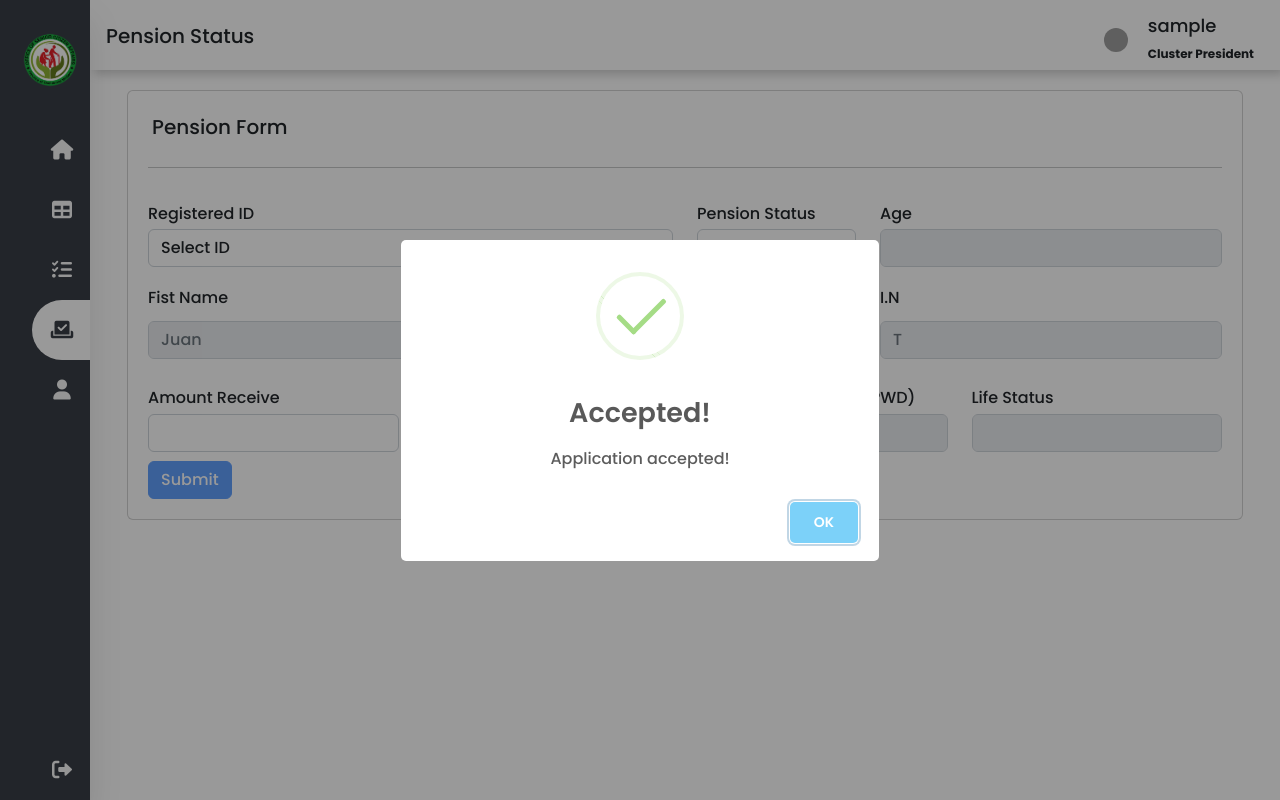
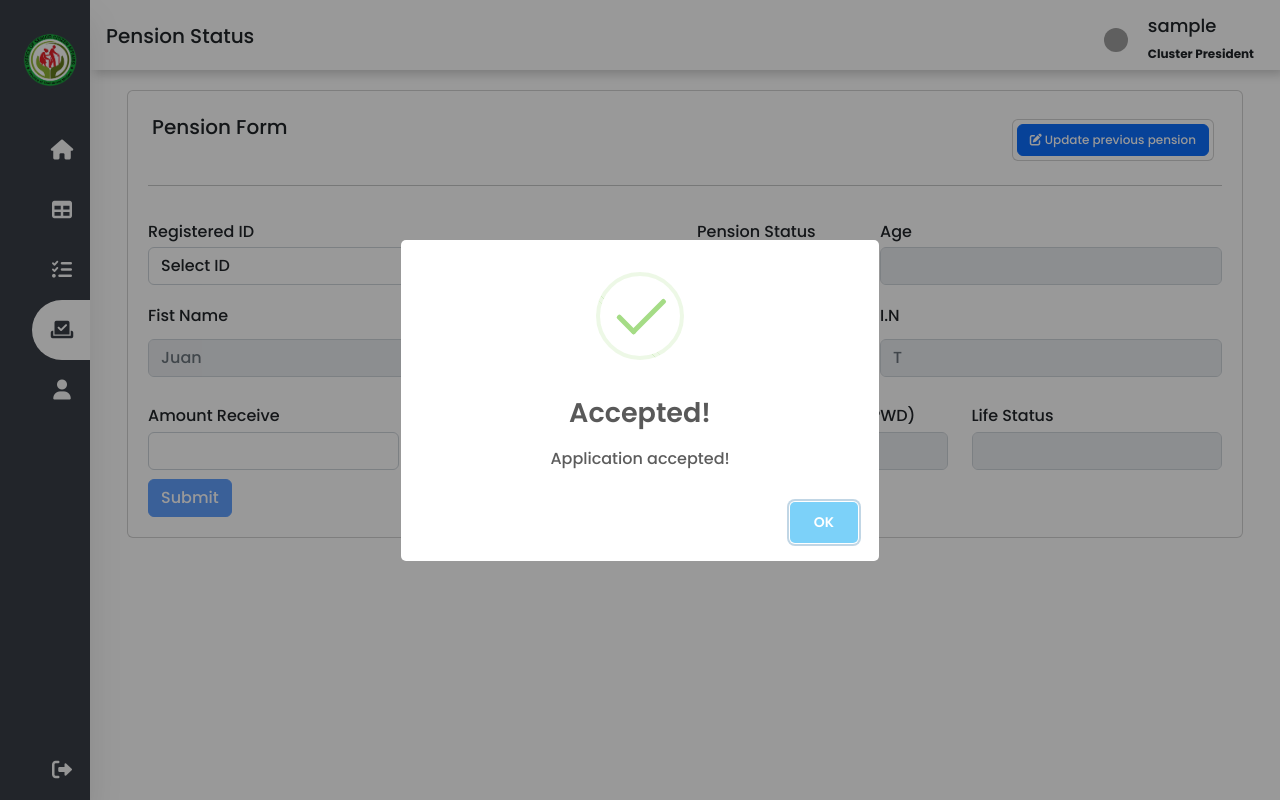
Before and after one commit to kntjrld/i-osca, a PHP site: page /status in a window 1280 px wide. Run offline with PHP 8.4, Linux system fonts and the light colour scheme; the visitor is signed in with stand-in values (Sample User, id 1); tables that the repository leaves empty or names only in its code hold one stand-in row (values such as "Sample post"); grey boxes are pictures that could not be loaded.

Commit message:
added update function for previous pension status

```diff
--- a/status.php
+++ b/status.php
@@ -23,6 +23,10 @@ if (isset($_SESSION['user_id']) && isset($_SESSION['user_name'])) {
     <script src="https://ajax.googleapis.com/ajax/libs/jquery/3.6.0/jquery.min.js"></script>
     <script src="lib/status.js"></script>
     <script src="lib/security.js"></script>
+
+
+    <!-- BOOTSTRAP JS -->
+    <script src="https://cdn.jsdelivr.net/npm/bootstrap@5.2.2/dist/js/bootstrap.bundle.min.js"></script>
 
 </head>
 
@@ -97,7 +101,12 @@ if (isset($_SESSION['user_id']) && isset($_SESSION['user_name'])) {
         <div class="container">
             <div class="wrapper card rounded bg-white">
                 <div class="d-flex">
-                    <div class="h5 p-1">Pension Form</div>
+                    <div class="h5 p-1" id="pension_text">Pension Form</div>
+                    <div class="p-1 ms-auto m-2 card w-auto">
+                        <button type="button" class="btn btn-primary" style="font-size:12px;" data-bs-toggle="modal"
+                            data-bs-target="#ustatus">
+                            <span><i class="fa-solid fa-pen-to-square"></i></span> Update previous pension</button>
+                    </div>
                 </div>
                 <div class="mb-2">
                     <hr class="new1">
@@ -175,19 +184,92 @@ if (isset($_SESSION['user_id']) && isset($_SESSION['user_name'])) {
                         <button type="submit" class="btn btn-primary" disabled>Submit</button>
                     </div>
                 </Form>
+
+                <!-- change pension status modal -->
+                <!-- modal start -->
+                <div class="modal fade" id="ustatus">
+                    <div class="modal-dialog">
+                        <div class="modal-content">
+                            <div class="modal-header">
+                                <h6 class="modal-title">Update pension status</h6>
+                                <button type="button" class="btn-close" data-bs-dismiss="modal"
+                                    aria-label="Close"></button>
+                                </button>
+                            </div>
+                            <form action="function/updatepstatus.php" id="updatepstatus" method="post">
+                                <div class="modal-body">
+                                    <div class="d-flex">
+                                        <div class="input-group-prepend p-1">
+                                            <span class="input-group-text" id="dtext">Registered ID:</span>
+                                        </div>
+                                        <select class="form-select" id="rid" name="rid">
+                                            <option value="null">Select ID</option>
+                                            <?php
+                                                $brgy = $_SESSION['fx_street'];
+                                                if($ulevel == 'staff'){
+                                                    $sql = "SELECT uid FROM tbl_records WHERE fx_barangay = '$brgy'";
+                                                }else{
+                                                    $sql = "SELECT uid FROM tbl_records";
+                                                }
+                                                $resultset = mysqli_query($conn, $sql) or die("database error:". mysqli_error($conn));
+                                                while( $rows = mysqli_fetch_assoc($resultset) ) {
+                                                ?>
+                                            <option value="<?php
+                                                echo $rows["uid"]; ?>"><?php echo $rows["uid"]; ?></option>
+                                            <?php }?>
+                                        </select>
+                                    </div>
+                                    <div class="d-block input-group-sm">
+                                        <div class="d-flex">
+                                            <div class="input-group-prepend p-1">
+                                                <span class="input-group-text" id="dtext">Date from:</span>
+                                            </div>
+                                            <input type="date" name="min" class="form-control m-1" id="min" class="min"
+                                                required>
+                                        </div>
+
+                                        <div class="d-flex">
+                                            <div class="input-group-prepend p-1">
+                                                <span class="input-group-text" id="dtext">Date to:</span>
+                                            </div>
+                                            <input type="date" name="max" class="form-control m-1" id="max" class="max"
+                                                required>
+                                        </div>
+
+                                        <div class="d-flex">
+                                            <div class="input-group-prepend p-1">
+                                                <span class="input-group-text" id="dtext">Pension status:</span>
+                                            </div>
+                                            <select class="form-select m-1" id="pstatus" name="pstatus">
+                                                <option value="Pending">Pending</option>
+                                                <option value="Received">Received</option>
+                                            </select>
+                                        </div>
+                                    </div>
+                                </div>
+                                <div class="modal-footer">
+                                    <button type="submit" class="btn btn-primary ms-auto me-auto w-100"
+                                        id="updatestatus">
+                                        <i class="fa-solid fa-arrows-spin"></i></span> Update</button>
+                                </div>
+                            </form>
+                        </div>
+                    </div>
+                </div>
+                <!-- end modal -->
             </div>
         </div>
     </div>
     <!-- Bootstrap / js-->
     <script src="lib/sweetalert.min.js"></script>
     <script>
-        $('#id_status').on('change', function() {
-        if($('#id_status option:selected').val() == 'Received'){
+    $('#id_status').on('change', function() {
+        if ($('#id_status option:selected').val() == 'Received') {
             $(".btn-primary").removeAttr('disabled');
-        }else{
+        } else {
             $(".btn-primary").attr('disabled', 'disabled');
         }
-        });
+    });
     </script>
 </body>
 
```
